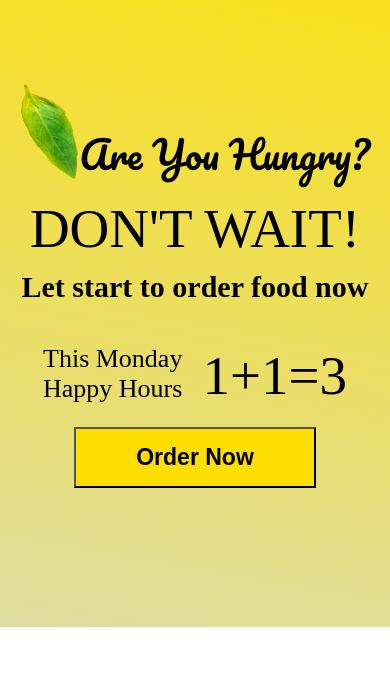
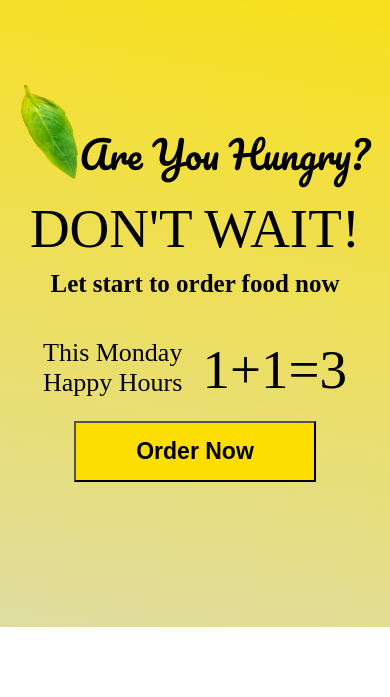
Before and after one commit to angkon-125/food, a plain HTML site: page index.html in a window 390 px wide. Shown: the part 147-844 px from the top of the page. Drawn offline with Linux system fonts and the light colour scheme; a web font is replaced by a local one.

Commit message:
ki change hoise likhben

```diff
--- a/css/style.css
+++ b/css/style.css
@@ -665,4 +665,11 @@ b
         font-size: 38px;
         text-align: center;
     }
+
+    .left-content h3 {
+        font-size: 25px;
+        text-align: center;
+        font-weight: bold;
+    }
+
 }
```
